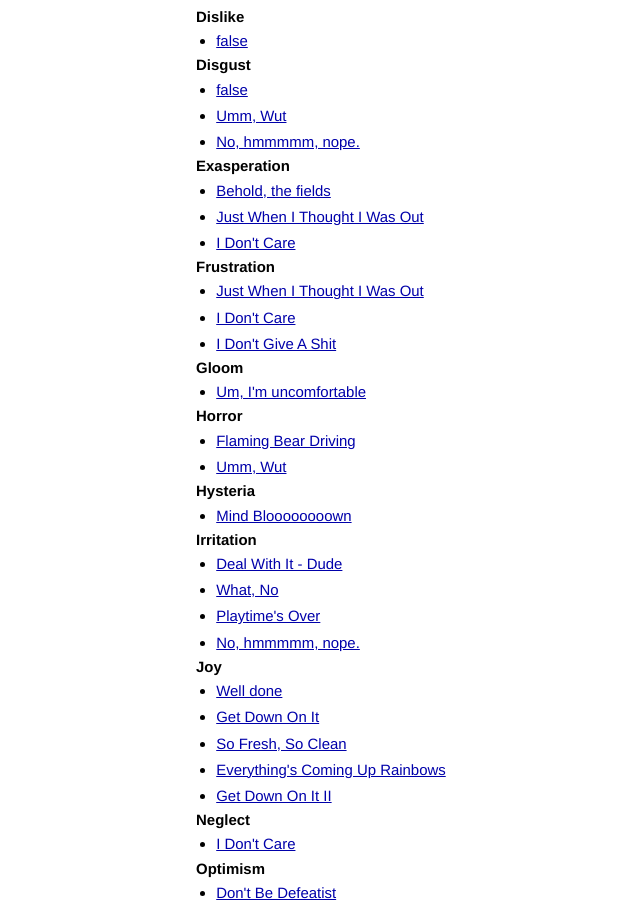
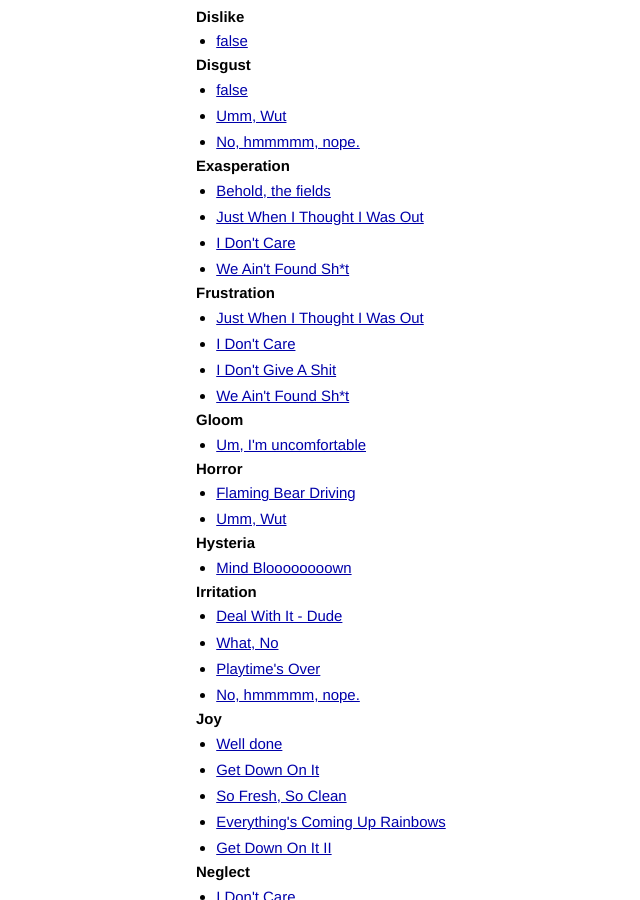
Before and after one commit to jschairb/zeitgeist, a Jekyll site: the page built from index.html, in a window 1280 px wide and 900 px high, scrolled down 596 px. Shown: the whole window, without its empty margins (130-770 px from the left). Built offline with Jekyll 4.4.1, drawn with Linux system fonts in a browser that asks for light colours; Markdown is read by kramdown in place of the engine named in the settings.

Commit message:
WE AINT FOUND

```diff
--- a/_data/categories.yaml
+++ b/_data/categories.yaml
@@ -28,10 +28,12 @@ Exasperation:
   - behold-the-fields
   - just-when-i-thought-i-was-out
   - tommie-lee-jones-don-t-care
+  - we-aint-found
 Frustration:
   - just-when-i-thought-i-was-out
   - tommie-lee-jones-don-t-care
   - red-don-t-give-a-shit
+  - we-aint-found
 Gloom:
   - norbit-uncomfortable
 Horror:
--- a/_data/images.yaml
+++ b/_data/images.yaml
@@ -94,6 +94,9 @@ tommie-lee-jones-don-t-care:
 villanova-fake-punt:
   file: villanova-fake-punt.gif
   name: "Villanova Fake Punt"
+we-aint-found:
+  file: we-aint-found.gif
+  name: "We Ain't Found Sh*t"
 wrestling-oops:
   file: wrestling-oops.gif
   name: "Ooops - wrassling' edition"
```
Also changed, not shown: 1 other file.
